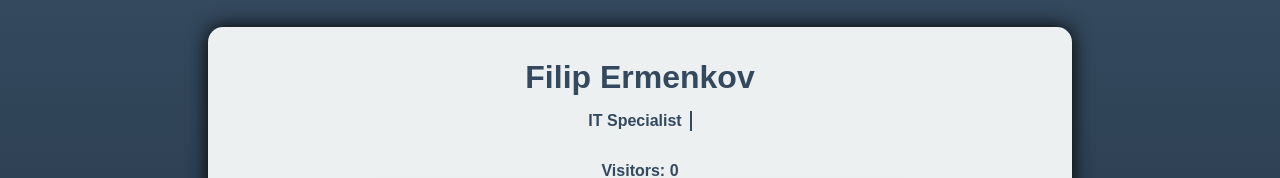
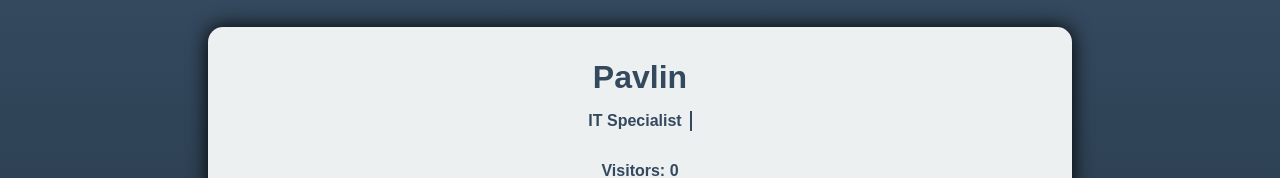
Before and after one commit to Filip05-TUES/cloud-resume-challenge-2022, a website: page bucket-content/website/pages/main/main.html in a window 1280 px wide. Shown: the top 178 px of the page. Drawn offline with Linux system fonts and the light colour scheme; no server answers.

Commit message:
Change name to Pavlin

```diff
--- a/bucket-content/website/pages/main/main.html
+++ b/bucket-content/website/pages/main/main.html
@@ -10,7 +10,7 @@
 <body>
     <div class="container">
         <header>
-            <h1 id="name">Filip Ermenkov</h1>
+            <h1 id="name">Pavlin</h1>
             <div class="typing-container">
                 <p id="job"></p>
                 <span class="input-cursor"></span>
```
